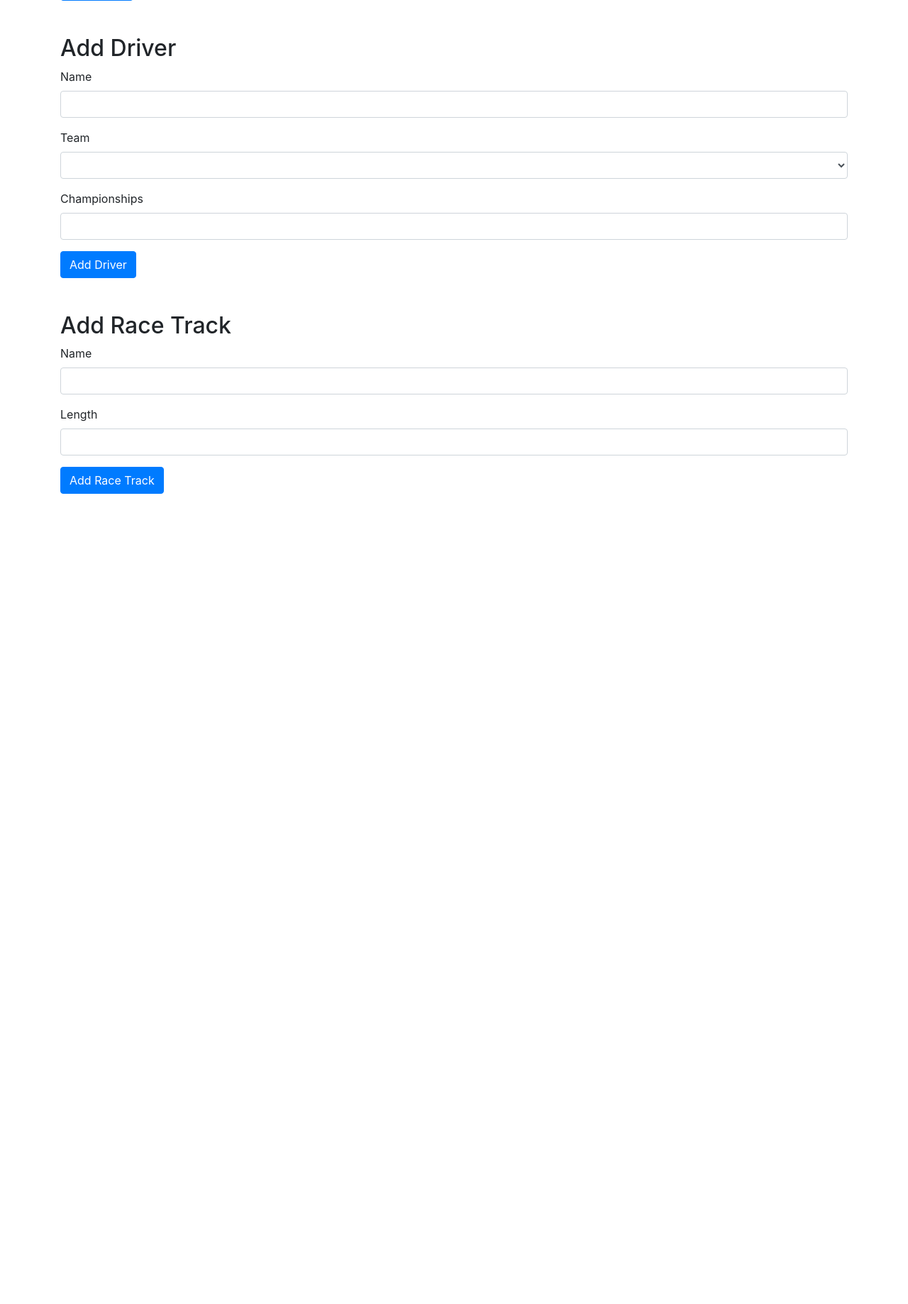
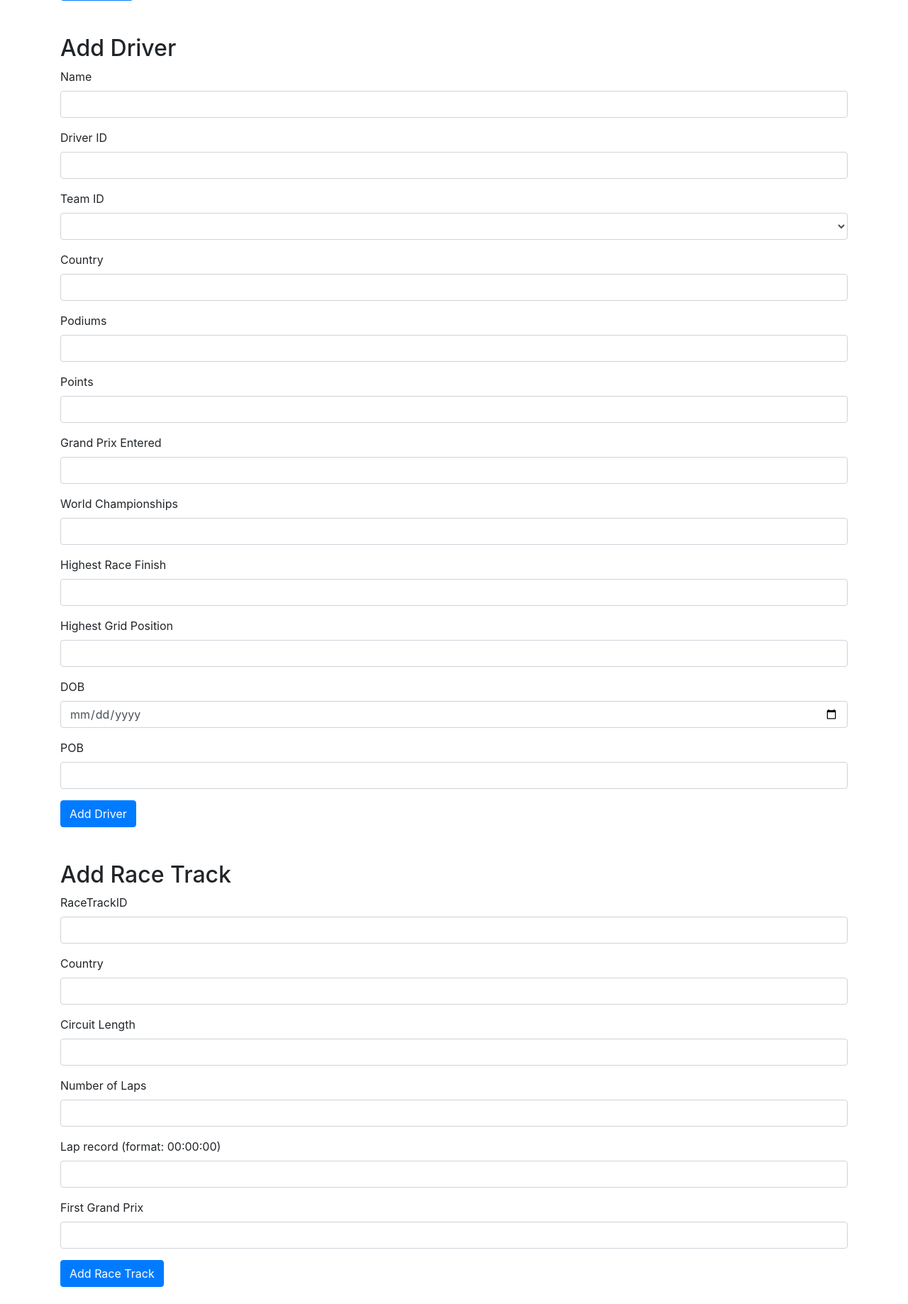
Before and after one commit to klepkowski/CS425-Database-App, a Flask app: page / in a window 1280 px wide. Shown: the part 1039-2877 px from the top of the page at 71% size. Before the commit the page ends 1735 px from the top, so only its background shows below. Run offline with Flask 3, Linux system fonts and the light colour scheme; data that the repository does not hold is empty; some libraries are stand-ins or nearby versions.

Commit message:
Update Driver section with actual DB attributes Fix fetchDrivers

```diff
--- a/app.py
+++ b/app.py
@@ -58,8 +58,16 @@ def index():
 
 @app.route('/racetracks', methods=['GET'])
 def get_racetracks():
-    racetracks = RaceTrack.query.all()
-    return jsonify([{'id': racetrack.id, 'name': racetrack.name, 'length': racetrack.length} for racetrack in racetracks])
+    connection = create_connection()
+    if connection is None:
+        return jsonify({"error": "Failed to connect to the database"}), 500
+
+    cursor = connection.cursor(dictionary=True)
+    cursor.execute("SELECT * FROM racetrack")
+    racetracks = cursor.fetchall()
+    cursor.close()
+    close_connection(connection)
+    return jsonify(racetracks ), 200
 
 @app.route('/racetracks/<int:id>', methods=['GET'])
 def get_racetrack(id):
@@ -186,8 +194,16 @@ def get_team(id):
 
 @app.route('/drivers', methods=['GET'])
 def get_drivers():
-    drivers = Driver.query.all()
-    return jsonify([{'id': driver.id, 'name': driver.name, 'team': driver.team, 'championships': driver.championships} for driver in drivers])
+    connection = create_connection()
+    if connection is None:
+        return jsonify({"error": "Failed to connect to the database"}), 500
+
+    cursor = connection.cursor(dictionary=True)
+    cursor.execute("SELECT * FROM driver")
+    drivers = cursor.fetchall()
+    cursor.close()
+    close_connection(connection)
+    return jsonify(drivers), 200
 
 @app.route('/drivers/<int:id>', methods=['GET'])
 def get_driver(id):
@@ -197,20 +213,45 @@ def get_driver(id):
 @app.route('/drivers', methods=['POST'])
 def add_driver():
     data = request.get_json()
-    new_driver = Driver(name=data['name'], team=data['team'], championships=data['championships'])
-    db.session.add(new_driver)
-    db.session.commit()
-    return jsonify({'message': 'Driver added successfully'}), 201
+    connection = create_connection()
+    if connection is None:
+        return jsonify({"error": "Failed to connect to the database"}), 500
+
+    cursor = connection.cursor()
+    try:
+        cursor.execute("""INSERT INTO driver (DriverID, TeamID, Country, Podiums, Points, GrandsPrixEntered, WorldChampionships, HighestRaceFinish, HighestGridPosition, DOB, POB) VALUES (%s, %s, %s, %s, %s, %s, %s, %s, %s, %s, %s)""", (data['driver_id'], data['team_id'], data['country'], data['podiums'], data['points'], data['grands_prix_entered'], data['world_championships'], data['highest_race_finish'], data['highest_grid_position'], data['dob'], data['pob']))
+        connection.commit()
+        return jsonify({'message': 'Driver added successfully'}), 201
+    except IntegrityError as e:
+        if e.errno == 1062:
+            return jsonify({"error": "Duplicate entry"}), 409
+        else:
+            return jsonify({"error": str(e)}), 400
+    except Error as e:
+        return jsonify({"error": str(e)}), 400
+    finally:
+        cursor.close()
+        close_connection(connection)
 
 @app.route('/drivers/<int:id>', methods=['PUT'])
 def update_driver(id):
     data = request.get_json()
-    driver = Driver.query.get_or_404(id)
-    driver.name = data['name']
-    driver.team = data['team']
-    driver.championships = data['championships']
-    db.session.commit()
-    return jsonify({'message': 'Driver updated successfully'})
+    connection = create_connection()
+
+    if connection is None:
+        return jsonify({"error": "Failed to connect to the database"}), 500
+
+    cursor = connection.cursor()
+
+    try:
+        cursor.execute("""UPDATE driver SET Name = %s, DriverId = %s, TeamId = %s, Country = %s, Podiums = %s, Points = %s, GrandsPrixEntered = %s, WorldChampionships = %s, HighestRaceFinish = %s, HighestGridPosition = %s, DOB = %s, POB = %s WHERE DriverID = %s""", (data['name'], data['DriverID'], data['TeamID'], data['Country'], data['Podiums'], data['Points'], data['GrandsPrixEntered'], data['WorldChampionships'], data['HighestRaceFinish'], data['HighestGridPosition'], data['DOB'], data['POB'], id))
+        connection.commit()
+        return jsonify({'message': 'Driver updated successfully'}), 200
+    except Error as e:
+        return jsonify({"error": str(e)}), 400
+    finally:
+        cursor.close()
+        close_connection(connection)
 
 @app.route('/drivers/<int:id>', methods=['DELETE'])
 def delete_driver(id):
--- a/templates/index.html
+++ b/templates/index.html
@@ -53,15 +53,51 @@
 <form id="driver-form" class="mb-4">
 	<div class="form-group">
 		<label for="name">Name</label>
-		<input type="text" class="form-control" id="name" name="name" required />
+		<input type="text" class="form-control" id="name" driver-id="name" required />
 	</div>
 	<div class="form-group">
-		<label for="team">Team</label>
-		<select class="form-control" id="team" name="team" required></select>
+		<label for="driver-id">Driver ID</label>
+		<input type="number" class="form-control" id="driver-id" name="driver-id" required />
 	</div>
 	<div class="form-group">
-		<label for="championships">Championships</label>
-		<input type="number" class="form-control" id="championships" name="championships" required />
+		<label for="team_id">Team ID</label>
+		<select class="form-control" id="team_id" name="team_id" required></select>
+	</div>
+	<div class="form-group">
+		<label for="country">Country</label>
+		<input type="Text" class="form-control" id="country" name="country" required />
+	</div>
+	<div class="form-group">
+		<label for="podiums">Podiums</label>
+		<input type="number" class="form-control" id="podiums" name="podiums" required />
+	</div>
+	<div class="form-group">
+		<label for="points">Points</label>
+		<input type="number" class="form-control" id="points" name="points" required />
+	</div>
+	<div class="form-group">
+		<label for="grandPrixEntered">Grand Prix Entered</label>
+		<input type="number" class="form-control" id="grandPrixEntered" name="grandPrixEntered" required />
+	</div>
+	<div class="form-group">
+		<label for="worldChampionships">World Championships</label>
+		<input type="number" class="form-control" id="worldChampionships" name="worldChampionships" required />
+	</div>
+	<div class="form-group">
+		<label for="highestRaceFinish">Highest Race Finish</label>
+		<input type="number" class="form-control" id="highestRaceFinish" name="highestRaceFinish" required />
+	</div>
+	<div class="form-group">
+		<label for="highestGridPosition">Highest Grid Position</label>
+		<input type="number" class="form-control" id="highestGridPosition" name="highestGridPosition" required />
+	</div>
+	<div class="form-group">
+		<label for="DOB">DOB</label>
+		<input type="date" class="form-control" id="DOB" name="DOB" required />
+	</div>
+	<div class="form-group">
+		<label for="POB">POB</label>
+		<input type="Text" class="form-control" id="POB" name="POB" required />
 	</div>
 	<button type="submit" class="btn btn-primary">Add Driver</button>
 	<button type="button" class="btn btn-secondary" id="update-driver" style="display: none">Update Driver</button>
@@ -72,12 +108,28 @@
 <h2 class="mt-4">Add Race Track</h2>
 <form id="racetrack-form" class="mb-4">
 	<div class="form-group">
-		<label for="name">Name</label>
-		<input type="text" class="form-control" id="racetrack-name" name="racetrack-name" required />
+		<label for="racetrackID">RaceTrackID</label>
+		<input type="text" class="form-control" id="racetrack-id" name="racetrack-id" required />
 	</div>
 	<div class="form-group">
-		<label for="name">Length</label>
-		<input type="text" class="form-control" id="racetrack-length" name="racetrack-length" required />
+		<label for="country">Country</label>
+		<input type="text" class="form-control" id="country" name="country" required />
+	</div>
+	<div class="form-group">
+		<label for="circuitLength">Circuit Length</label>
+		<input type="text" class="form-control" id="circuit-length" name="circuit-length" required />
+	</div>
+	<div class="form-group">
+		<label for="laps">Number of Laps</label>
+		<input type="text" class="form-control" id="laps" name="laps" required />
+	</div>
+	<div class="form-group">
+		<label for="lapRecord">Lap record (format: 00:00:00)</label>
+		<input type="text" class="form-control" id="record" name="record" required />
+	</div>
+	<div class="form-group">
+		<label for="firstgp">First Grand Prix</label>
+		<input type="text" class="form-control" id="firstgp" name="firstgp" required />
 	</div>
 	<button type="submit" class="btn btn-primary">Add Race Track</button>
 	<button type="button" class="btn btn-secondary" id="update-racetrack" style="display: none">Update Race Track</button>
@@ -88,7 +140,7 @@
 <script>
 	$(document).ready(function () {
 		fetchTeams();
-		//fetchDrivers();
+		fetchDrivers();
 		//fetchRaceTracks();
 
 		$("#team-form").submit(function (event) {
@@ -158,8 +210,17 @@
 		event.preventDefault();
 		var driver = {
 			name: $("#name").val(),
-			team: $("#team").val(),
-			championships: $("#championships").val(),
+			driver_id: $("#driver-id").val(),
+			team_id: $("#team_id").val(),
+			country: $("#country").val(),
+			podiums: $("#podiums").val(),
+			points: $("#points").val(),
+			grands_prix_entered: $("#worldChampionships").val(),
+			world_championships: $("#grandPrixEntered").val(),
+			highest_race_finish: $("#highestRaceFinish").val(),
+			highest_grid_position: $("#highestGridPosition").val(),
+			dob: $("#DOB").val(),
+			pob: $("#POB").val(),
 		};
 
 		$.ajax({
@@ -181,8 +242,17 @@
 		var driverId = $(this).data("id");
 		var driver = {
 			name: $("#name").val(),
-			team: $("#team").val(),
-			championships: $("#championships").val(),
+			driver_id: $("#driver-id").val(),
+			team_id: $("#team_id").val(),
+			country: $("#country").val(),
+			podiums: $("#podiums").val(),
+			points: $("#points").val(),
+			grands_prix_entered: $("#worldChampionships").val(),
+			world_championships: $("#grandPrixEntered").val(),
+			highest_race_finish: $("#highestRaceFinish").val(),
+			highest_grid_position: $("#highestGridPosition").val(),
+			dob: $("#DOB").val(),
+			pob: $("#POB").val(),
 		};
 
 		$.ajax({
@@ -205,8 +275,12 @@
 	$("#racetrack-form").submit(function (event) {
 		event.preventDefault();
 		var racetrack = {
-			name: $("#racetrack-name").val(),
-			length: $("#racetrack-length").val(),
+			racetrackID: $("#racetrack-id").val(),
+			country: $("#country").val(),
+			circuitLength: $("#circuit-length").val(),
+			laps: $("#laps").val(),
+			lapRecord: $("#record").val(),
+			firstgp: $("#firstgp").val(),
 		};
 
 		$.ajax({
@@ -267,7 +341,7 @@
 			$("#drivers-list").empty();
 			drivers.forEach(function (driver) {
 				var driverItem = `<li class="list-group-item">
-	                    ${driver.name} - ${driver.team} (${driver.championships})
+	                    ${driver.Name} - ${driver.TeamID} (${driver.Points})
 	                    <button class="btn btn-sm btn-warning float-right ml-2" onclick="editDriver(${driver.id})">Edit</button>
 	                    <button class="btn btn-sm btn-danger float-right" onclick="deleteDriver(${driver.id})">Delete</button>
 	                </li>`;
@@ -292,8 +366,12 @@
 
 	function editRaceTrack(id) {
 		$.get("/racetracks/" + id, function (racetrack) {
-			$("#racetrack-name").val(racetrack.name);
-			$("#racetrack-length").val(racetrack.length);
+			$("#racetrack-id").val(racetrack.racetrackID);
+			$("#country").val(racetrack.country);
+			$("#length").val(racetrack.length);
+			$("#laps").val(racetrack.laps);
+			$("#record").val(racetrack.lapRecord);
+			$("#firstgp").val(racetrack.firstgp);
 			$("#update-racetrack").data("id", id).show();
 			$("#racetrack-form button[type=submit]").hide();
 		});
@@ -345,8 +423,6 @@
 	function editDriver(id) {
 		$.get("/drivers/" + id, function (driver) {
 			$("#name").val(driver.name);
-			$("#team").val(driver.team);
-			$("#championships").val(driver.championships);
 			$("#update-driver").data("id", id).show();
 			$("#driver-form button[type=submit]").hide();
 		});
```
